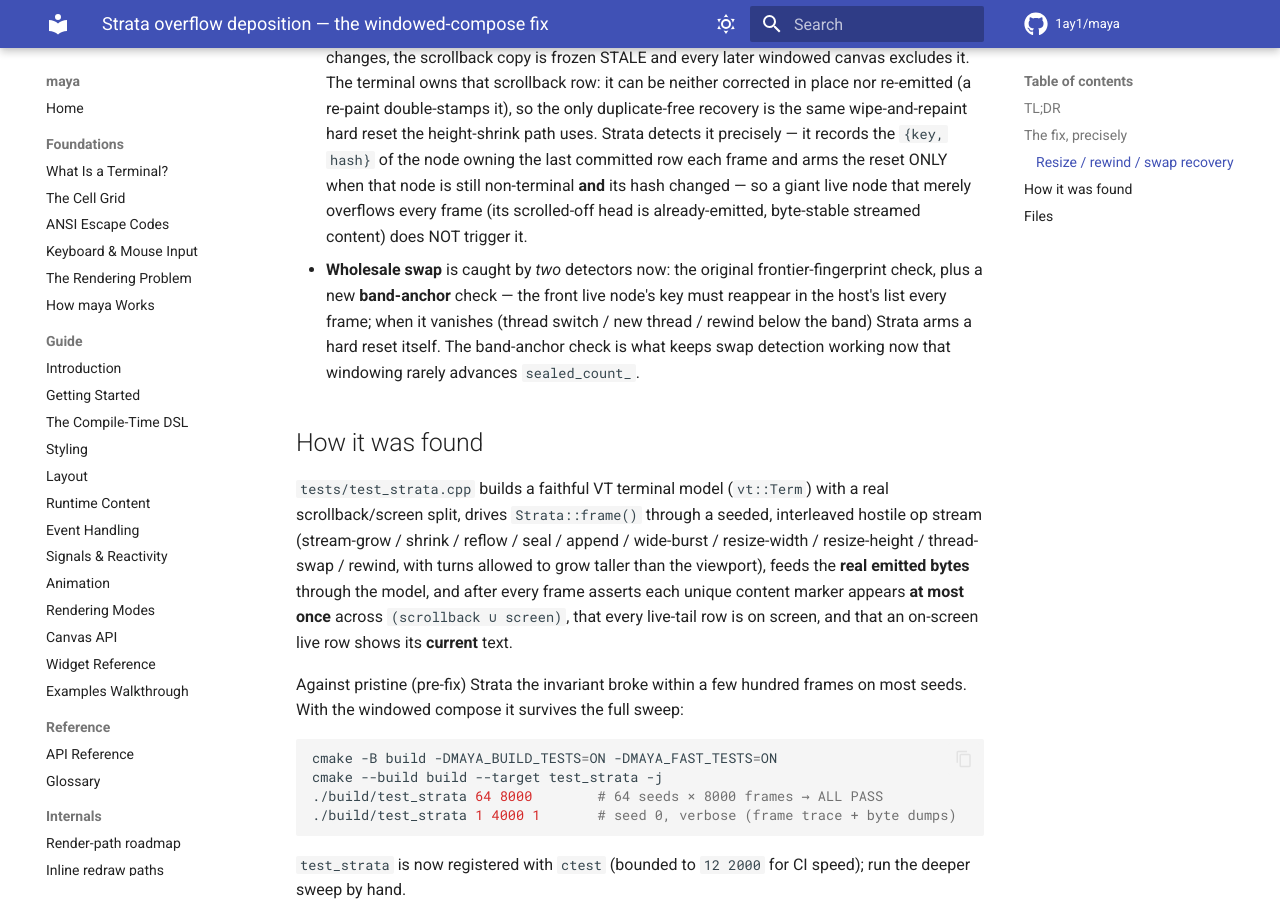
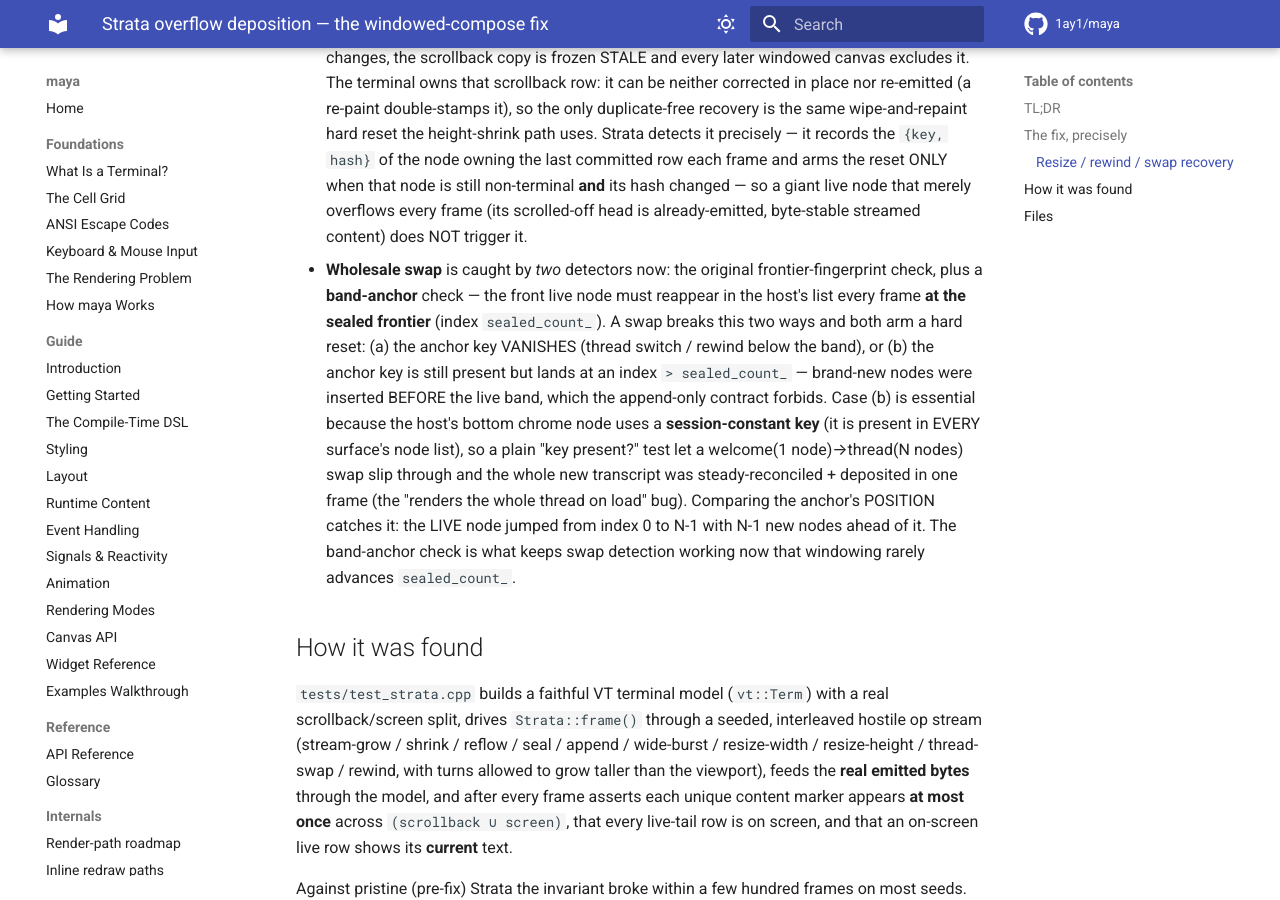
Before and after one commit to 1ay1/maya, an MkDocs documentation site: the page built from docs/internals/strata-overflow.md, in a window 1280 px wide and 900 px high, scrolled down 1787 px. Built offline with MkDocs 1.6.1 and Material for MkDocs 9.7.7, drawn with Linux system fonts in a browser that asks for light colours; comment, search, counter and statistics services are not loaded.

Commit message:
strata: detect wholesale swap when the band anchor reappears past the sealed frontier (session-constant chrome key masked welcome->thread swaps, dumping the whole transcript in one frame)

```diff
--- a/docs/internals/strata-overflow.md
+++ b/docs/internals/strata-overflow.md
@@ -81,11 +81,21 @@ are still on screen or scrolling off **for the first time** this frame.
   — so a giant live node that merely overflows every frame (its scrolled-off
   head is already-emitted, byte-stable streamed content) does NOT trigger it.
 - **Wholesale swap** is caught by *two* detectors now: the original
-  frontier-fingerprint check, plus a new **band-anchor** check — the front
-  live node's key must reappear in the host's list every frame; when it
-  vanishes (thread switch / new thread / rewind below the band) Strata arms a
-  hard reset itself. The band-anchor check is what keeps swap detection
-  working now that windowing rarely advances `sealed_count_`.
+  frontier-fingerprint check, plus a **band-anchor** check — the front
+  live node must reappear in the host's list every frame **at the sealed
+  frontier** (index `sealed_count_`). A swap breaks this two ways and both
+  arm a hard reset: (a) the anchor key VANISHES (thread switch / rewind
+  below the band), or (b) the anchor key is still present but lands at an
+  index `> sealed_count_` — brand-new nodes were inserted BEFORE the live
+  band, which the append-only contract forbids. Case (b) is essential
+  because the host's bottom chrome node uses a **session-constant key**
+  (it is present in EVERY surface's node list), so a plain "key present?"
+  test let a welcome(1 node)→thread(N nodes) swap slip through and the
+  whole new transcript was steady-reconciled + deposited in one frame (the
+  "renders the whole thread on load" bug). Comparing the anchor's POSITION
+  catches it: the LIVE node jumped from index 0 to N-1 with N-1 new nodes
+  ahead of it. The band-anchor check is what keeps swap detection working
+  now that windowing rarely advances `sealed_count_`.
 
 ## How it was found
 
```
Also changed, not shown: docs/internals/strata-renderer.md (+3 -1 lines), 1 other file.
